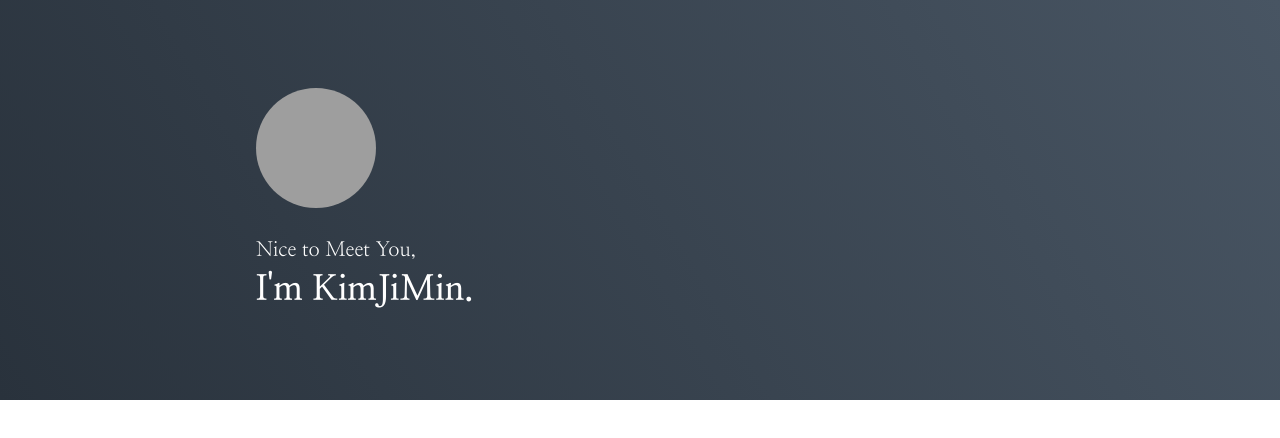
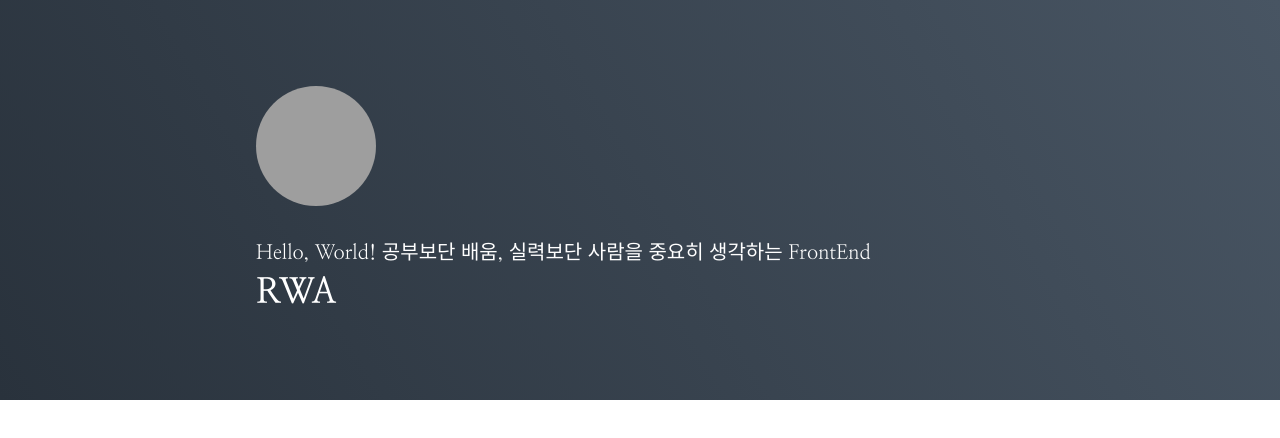
Before and after one commit to Vcro1531/Portfolio, a Gatsby site: page / in a window 1280 px wide. Built offline with nearby package versions, Linux system fonts and the light colour scheme; Gatsby itself is replaced by a stand-in of ours; grey boxes are pictures that could not be loaded.

Commit message:
⚡️ :: 소개 글 변경

```diff
--- a/src/components/Main/Introduction.tsx
+++ b/src/components/Main/Introduction.tsx
@@ -36,8 +36,13 @@ const Introduction: FunctionComponent = function () {
         <ProfileImage />
 
         <div>
-          <SubTitle>Nice to Meet You,</SubTitle>
-          <Title>I'm KimJiMin.</Title>
+          <SubTitle>
+            Hello, World! 공부보단 배움, 실력보단 사람을 중요히 생각하는
+            FrontEnd
+          </SubTitle>
+          <>
+            <Title>RWA</Title>
+          </>
         </div>
       </Wrapper>
     </Background>
```
